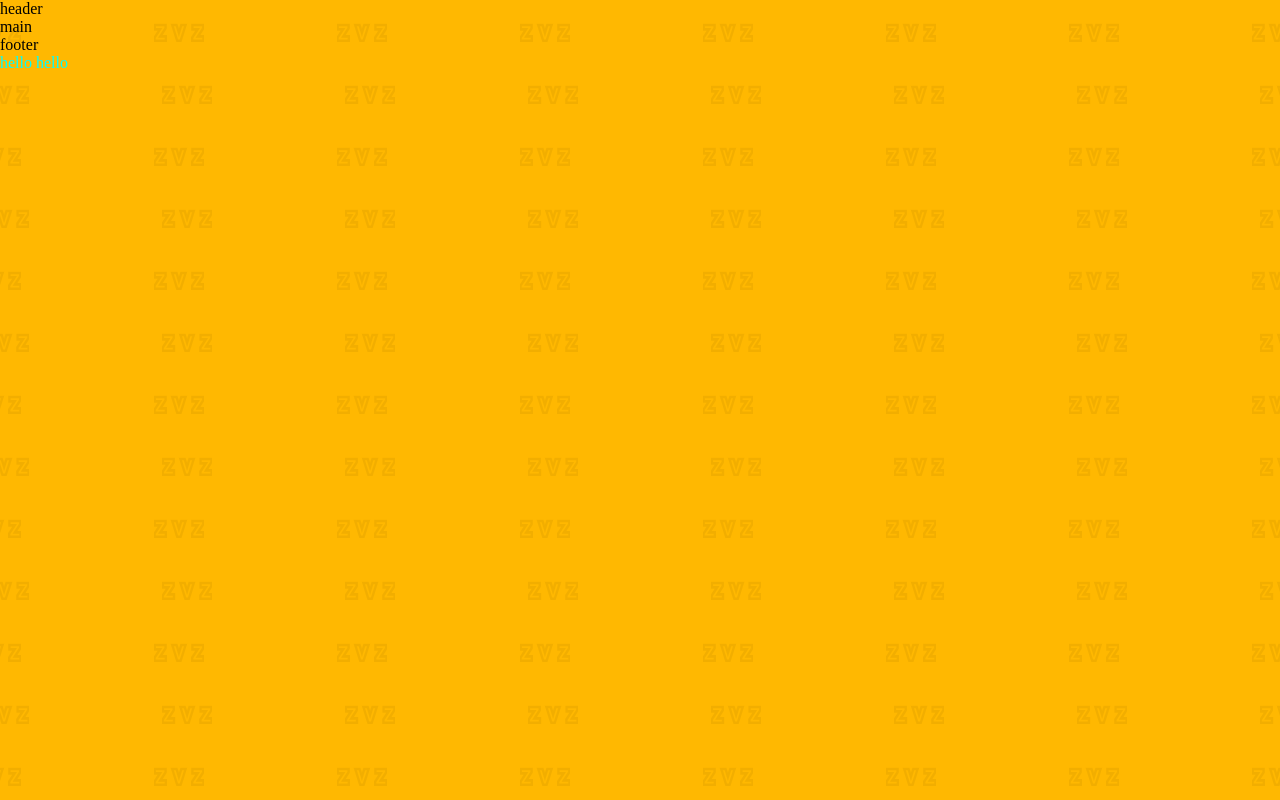
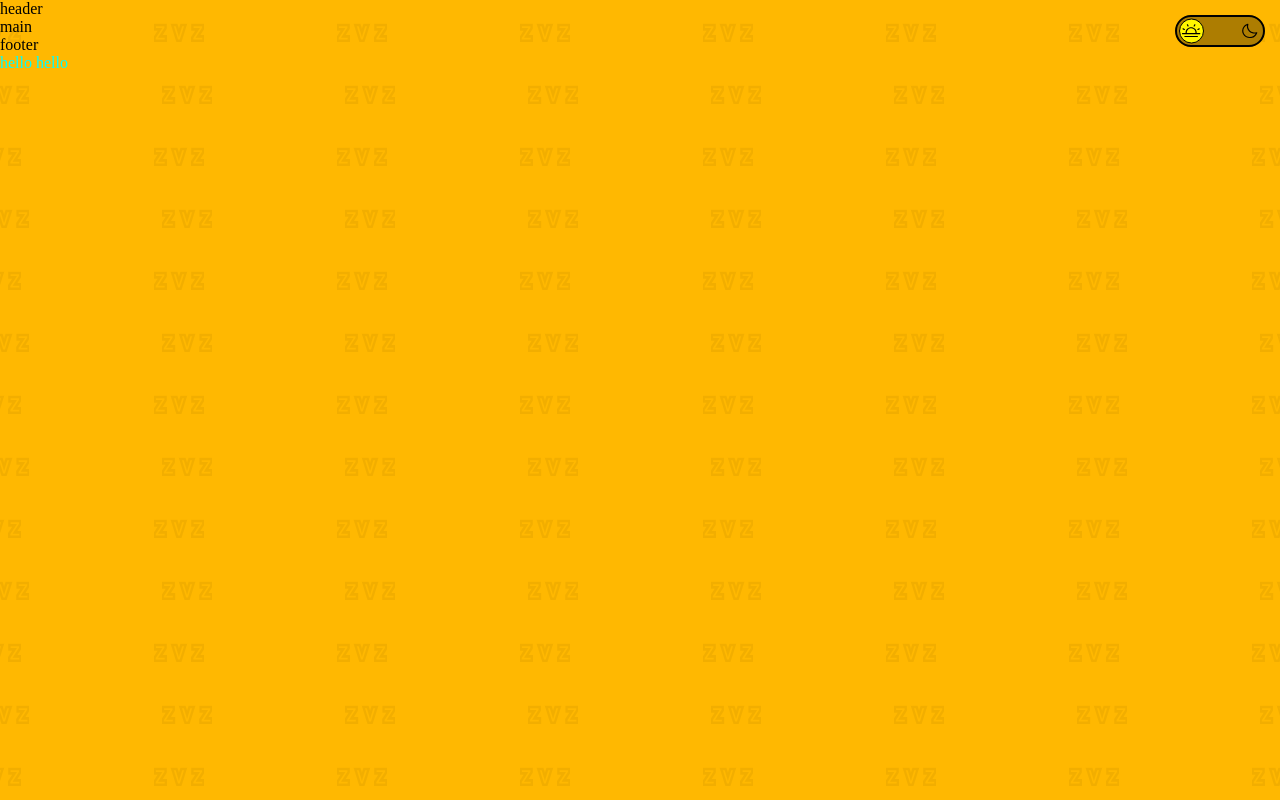
Before and after one commit to ChristianClee/antenes, a React (Create React App) app: page / in a window 1280 px wide. Built offline with nearby package versions, Linux system fonts and the light colour scheme.

Commit message:
added ButtonCheckOutTheme

```diff
--- a/src/App.scss
+++ b/src/App.scss
@@ -1,9 +1,13 @@
 .App {
-  /* background-color: red; */
   position: relative;
   min-height: 100vh;
   width: 100%;
   background-color:  #FFB801;
+}
+.wrapper{
+  position: relative;
+  z-index: 2;
+  background-color: rgba(255, 0, 0, 0.445);
 }
 .wallPaper{
   position: absolute;
@@ -11,4 +15,5 @@
   height: 100%;
   top: 0;
   left: 0;
+  z-index: 1;
 }
--- a/src/App.tsx
+++ b/src/App.tsx
@@ -1,8 +1,11 @@
 import React, { useLayoutEffect, useRef } from 'react';
 import { createWallPaper } from '##/components/engines/wallPaper/index';
 import { Navigate } from '##/view/Navigate';
+import { ButtonCheckOutTheme } from '##/components/global/buttonCheckOut/ButtonCheckOutTheme';
 import imagePath from '##/assets/svg/wallPaper_zvz.svg';
 import './App.scss';
+
+import styles from './testStyle.module.scss';
 
 function App() {
   const wallPaperRef = useRef<HTMLCanvasElement>(null);
@@ -18,6 +21,7 @@
 
   return (
     <div className="App" id='App'>
+      <ButtonCheckOutTheme outerPositionClass={styles.ButtonCheckOutTheme} />
       <header>header</header>
       <main>main</main>
       <footer>footer</footer>
--- /dev/null
+++ b/src/components/global/buttonCheckOut/ButtonCheckOutTheme/index.module.scss
@@ -0,0 +1,43 @@
+$pointerSize: 25px;
+$pictureSize: 20px;
+$pictureGap: 2px;
+%position {
+  position: absolute;
+  width: 20px;
+  height: 20px;
+  transform: translateY(-50%);
+  top: 50%;
+}
+
+
+.container{
+  position: relative;
+  width: 90px;
+  height: 32px;
+  background-color: #AD7D01;
+  border: 2px solid black;
+  border-radius: 45px;
+}
+.pointer{
+  position: absolute;
+  width: $pointerSize;
+  height: $pointerSize;
+  top: 50%;
+  left: $pictureGap;
+  border: 1px solid black;
+  transform: translateY(-50%);
+  border-radius: 50%;
+  background-color: #FFF700;
+  transition: all 300ms ease 0ms;
+}
+.pointerRight{
+  left: calc(100% - $pointerSize - $pictureGap);
+}
+.sun{
+  @extend %position;
+  left: 4px;
+}
+.moon{
+  @extend %position;
+  right: 4px;
+}
--- /dev/null
+++ b/src/components/global/buttonCheckOut/ButtonCheckOutTheme/index.tsx
@@ -0,0 +1,27 @@
+import React, { useState } from "react";
+import styles from "./index.module.scss";
+import {ReactComponent as Sun}  from "##/assets/svg/sun.svg";
+import {ReactComponent as Moon}  from "##/assets/svg/moon.svg";
+
+
+interface ChildProps {
+  outerPositionClass: string,
+}
+
+export const ButtonCheckOutTheme: React.FC<ChildProps> = ({outerPositionClass}) => {
+  const [position, setPosition] = useState<boolean>(true)
+
+  return (
+    <div className={outerPositionClass}>
+      <div className={styles.container}
+        onClick={(e)=> {
+          setPosition((prew)=> !prew);
+        }}
+      >
+        <div className={ position? styles.pointer: [styles.pointer, styles.pointerRight].join(' ')}></div>
+        <Sun className={styles.sun}/>
+        <Moon className={styles.moon}/>
+      </div>
+    </div>
+  );
+}
--- /dev/null
+++ b/src/testStyle.module.scss
@@ -0,0 +1,6 @@
+.ButtonCheckOutTheme{
+  position: absolute;
+  top: 15px;
+  right: 15px;
+  z-index: 2;
+}
```
Also changed, not shown: src/assets/svg/moon.svg (added), src/assets/svg/sun.svg (added).
